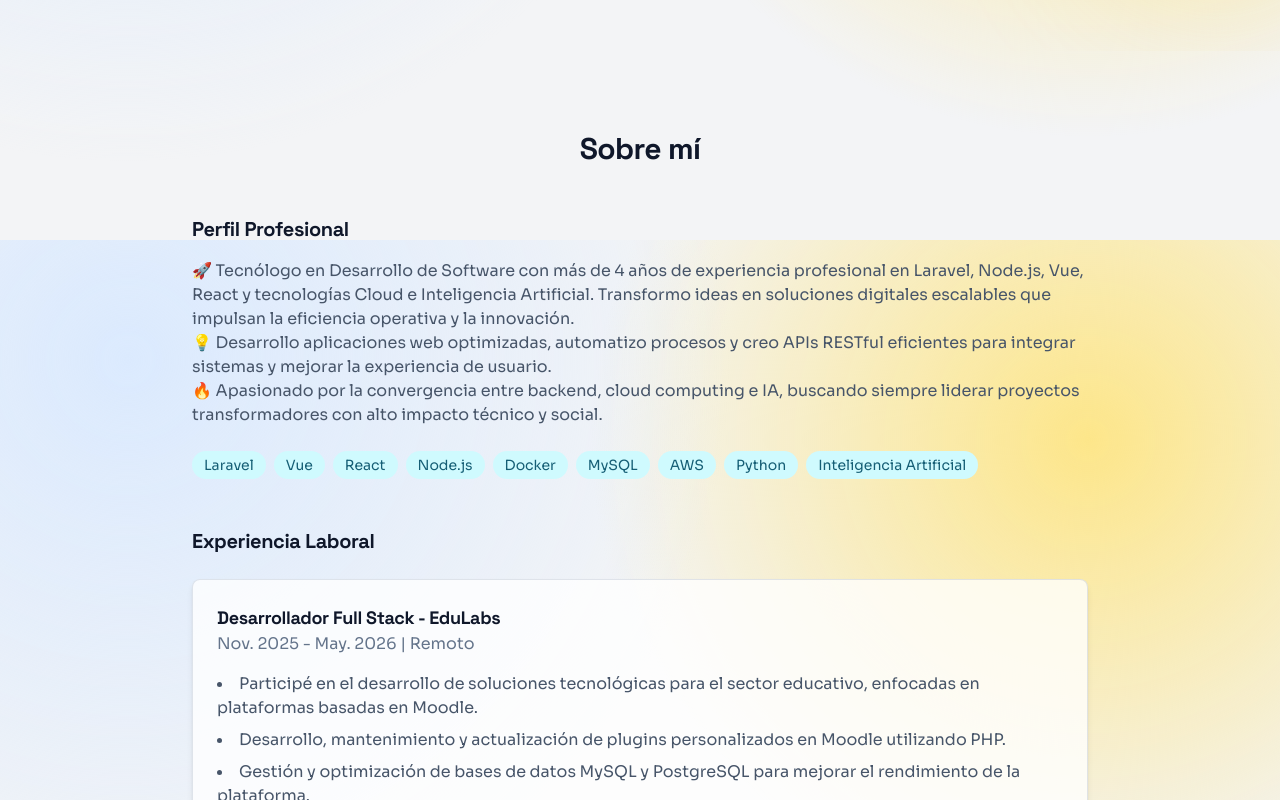
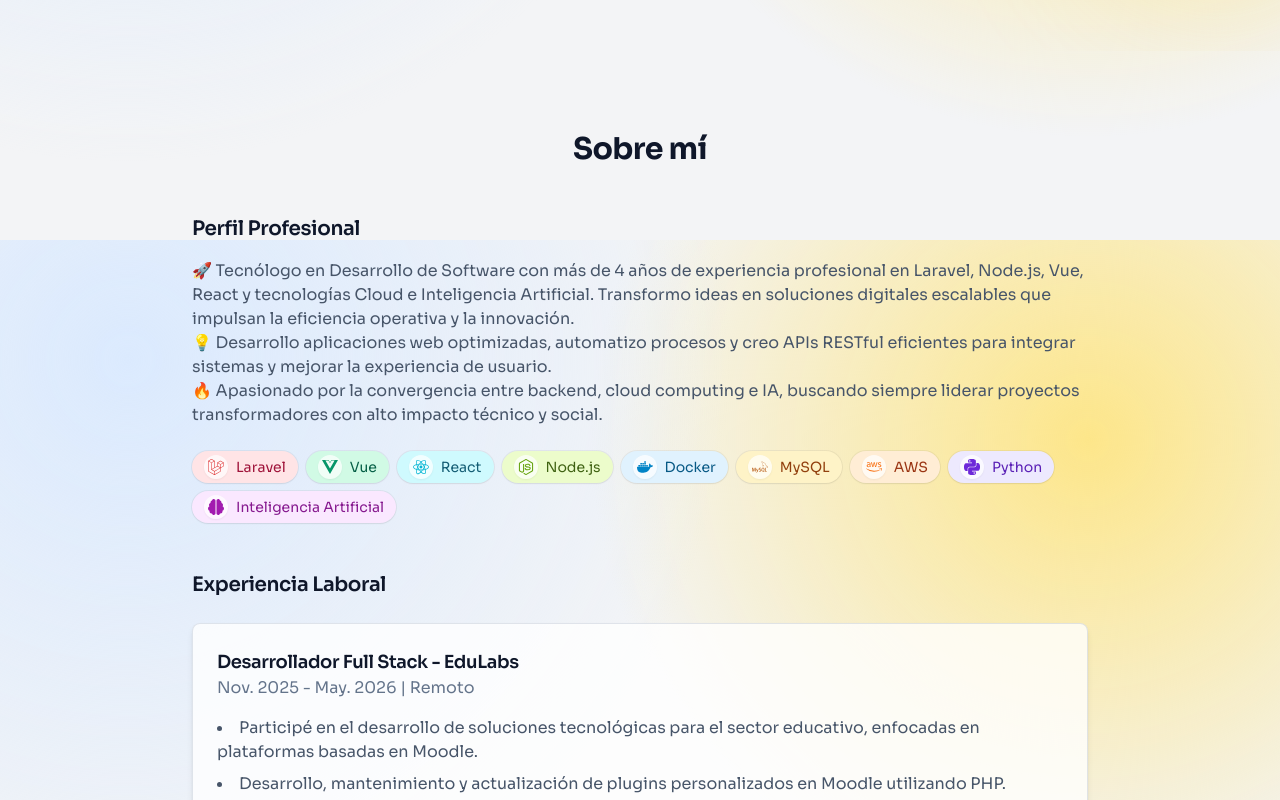
Before and after one commit to lokogam/Duvan-Gamboa, a React (Vite) app: page / in a window 1280 px wide. Shown: the part 560-1360 px from the top of the page. Built offline with nearby package versions, Linux system fonts and the light colour scheme.

Commit message:
Actualizar componentes React y estilos: mejoras en About, Projects y optimizaciones CSS

```diff
--- a/src/App.css
+++ b/src/App.css
@@ -52,7 +52,7 @@
 h2,
 h3,
 h4 {
-  font-family: 'Space Grotesk', sans-serif;
+  font-family: 'Sora', sans-serif;
   letter-spacing: -0.02em;
 }
 
--- a/src/components/About.jsx
+++ b/src/components/About.jsx
@@ -2,10 +2,77 @@
 import React from "react";
 import { useLanguage } from "../context/LanguageContext";
 import { motion } from "framer-motion";
+import {
+  SiDocker,
+  SiLaravel,
+  SiMysql,
+  SiNodedotjs,
+  SiPython,
+  SiReact,
+  SiVuedotjs,
+} from "react-icons/si";
+import { FaAws, FaBrain } from "react-icons/fa6";
 
 export default function About() {
   const { language } = useLanguage();
   const Motion = motion;
+
+  const technologyBadges = [
+    {
+      name: "Laravel",
+      Icon: SiLaravel,
+      iconColor: "text-red-600",
+      className: "bg-rose-100 text-rose-800 dark:bg-rose-950/60 dark:text-rose-100",
+    },
+    {
+      name: "Vue",
+      Icon: SiVuedotjs,
+      iconColor: "text-emerald-600",
+      className: "bg-emerald-100 text-emerald-800 dark:bg-emerald-950/60 dark:text-emerald-100",
+    },
+    {
+      name: "React",
+      Icon: SiReact,
+      iconColor: "text-cyan-500",
+      className: "bg-cyan-100 text-cyan-800 dark:bg-cyan-950/60 dark:text-cyan-100",
+    },
+    {
+      name: "Node.js",
+      Icon: SiNodedotjs,
+      iconColor: "text-lime-600",
+      className: "bg-lime-100 text-lime-800 dark:bg-lime-950/60 dark:text-lime-100",
+    },
+    {
+      name: "Docker",
+      Icon: SiDocker,
+      iconColor: "text-sky-600",
+      className: "bg-sky-100 text-sky-800 dark:bg-sky-950/60 dark:text-sky-100",
+    },
+    {
+      name: "MySQL",
+      Icon: SiMysql,
+      iconColor: "text-amber-700",
+      className: "bg-amber-100 text-amber-800 dark:bg-amber-950/60 dark:text-amber-100",
+    },
+    {
+      name: "AWS",
+      Icon: FaAws,
+      iconColor: "text-orange-500",
+      className: "bg-orange-100 text-orange-800 dark:bg-orange-950/60 dark:text-orange-100",
+    },
+    {
+      name: "Python",
+      Icon: SiPython,
+      iconColor: "text-violet-700",
+      className: "bg-violet-100 text-violet-800 dark:bg-violet-950/60 dark:text-violet-100",
+    },
+    {
+      name: "Inteligencia Artificial",
+      Icon: FaBrain,
+      iconColor: "text-fuchsia-700",
+      className: "bg-fuchsia-100 text-fuchsia-800 dark:bg-fuchsia-950/60 dark:text-fuchsia-100",
+    },
+  ];
 
   // Contenido traducible
   const content = {
@@ -264,26 +331,21 @@
               {content.profileText}
             </p>
             <div className="mt-6 flex flex-wrap gap-2">
-              {[
-                "Laravel",
-                "Vue",
-                "React",
-                "Node.js",
-                "Docker",
-                "MySQL",
-                "AWS",
-                "Python",
-                "Inteligencia Artificial",
-              ].map((tech) => (
+              {technologyBadges.map((tech, index) => (
                 <Motion.span
-                  key={tech}
-                  initial={{ opacity: 0, y: 8 }}
+                  key={tech.name}
+                  initial={{ opacity: 0, y: 10, scale: 0.96 }}
                   whileInView={{ opacity: 1, y: 0 }}
                   viewport={{ once: true, amount: 0.2 }}
-                  transition={{ duration: 0.25 }}
-                  className="rounded-full bg-cyan-100 px-3 py-1 text-sm text-cyan-800 dark:bg-cyan-900/60 dark:text-cyan-100"
+                  whileHover={{ y: -3, scale: 1.03 }}
+                  whileTap={{ scale: 0.98 }}
+                  transition={{ duration: 0.28, delay: index * 0.05, type: "spring", stiffness: 260, damping: 20 }}
+                  className={`flex items-center gap-2 rounded-full px-3 py-1 text-sm font-medium shadow-sm ring-1 ring-black/5 backdrop-blur-sm ${tech.className}`}
                 >
-                  {tech}
+                  <span className="flex h-6 w-6 items-center justify-center rounded-full bg-white/70 shadow-sm dark:bg-black/20">
+                    <tech.Icon className={`h-4 w-4 ${tech.iconColor}`} aria-hidden="true" />
+                  </span>
+                  <span>{tech.name}</span>
                 </Motion.span>
               ))}
             </div>
--- a/src/components/Projects.jsx
+++ b/src/components/Projects.jsx
@@ -7,6 +7,14 @@
   const [activeFilter, setActiveFilter] = useState("all");
   const [currentIndex, setCurrentIndex] = useState(0);
   const Motion = motion;
+  const basePath = (import.meta.env.BASE_URL || "/").replace(/\/$/, "");
+
+  const buildAssetUrl = (path) => {
+    const normalizedPath = path.startsWith("/") ? path : `/${path}`;
+    return `${basePath}${normalizedPath}`;
+  };
+
+  const placeholderImage = buildAssetUrl("/projects/placeholder.avif");
 
   // Contenido traducible
   const content = {
@@ -34,7 +42,7 @@
         language === "es"
           ? "Aplicación web con Laravel para gestionar concursos de automóviles. Incluye gestión de departamentos, ciudades, participantes y ganadores."
           : "Laravel web application for managing automobile contests. Includes departments, cities, participants and winners management.",
-      image: "/projects/automobiles-concurso1.png",
+      image: "/projects/automobiles-concurso1.avif",
       tags: ["Laravel", "MySQL", "TailwindCSS", "Docker"],
       category: "laravel",
       demoUrl: null,
@@ -47,7 +55,7 @@
         language === "es"
           ? "Sistema de gestión de transacciones con Stripe. Implementa webhooks, simulación de pagos y gestión de saldos."
           : "Stripe transaction management system. Implements webhooks, payment simulation and balance management.",
-      image: "/projects/stripe-wallet.png",
+      image: "/projects/stripe-wallet.avif",
       tags: ["Laravel", "Stripe API", "MySQL", "Docker"],
       category: "laravel",
       demoUrl: null,
@@ -60,7 +68,7 @@
         language === "es"
           ? "Aplicación para gestionar cócteles consumiendo TheCocktailDB API. Incluye favoritos y CRUD completo."
           : "Cocktail management app fetching TheCocktailDB API. Includes favorites and full CRUD functionality.",
-      image: "/projects/cocktail-app.png",
+      image: "/projects/cocktail-app.avif",
       tags: ["Laravel", "Vue.js", "MySQL", "TailwindCSS"],
       category: "fullstack",
       demoUrl: null,
@@ -73,7 +81,7 @@
         language === "es"
           ? "Sistema CRUD para gestión de catálogo de productos con ASP.NET Core y React."
           : "Product catalog CRUD system with ASP.NET Core and React.",
-      image: "/projects/product-catalog.jpg",
+      image: "/projects/product-catalog.avif",
       tags: ["ASP.NET Core", "React", "MySQL", "Docker"],
       category: "dotnet",
       demoUrl: null,
@@ -86,7 +94,7 @@
         language === "es"
           ? "Aplicación web con React y Laravel que consume la API de Rick y Morty. Incluye búsqueda, filtros y favoritos."
           : "Web app with React and Laravel fetching Rick and Morty API. Includes search, filters, and favorites.",
-      image: "/projects/rick-and-morty.jpg",
+      image: "/projects/rick-and-morty.avif",
       tags: ["React", "Laravel", "API REST", "Docker"],
       category: "fullstack",
       demoUrl: null,
@@ -99,7 +107,7 @@
         language === "es"
           ? "Sistema de reserva de libros con autenticación, filtros por categoría y gestión de reservas."
           : "Book reservation system with authentication, category filters and reservation management.",
-      image: "/projects/book-reservation.jpg",
+      image: "/projects/book-reservation.avif",
       tags: ["Laravel", "Vue.js", "MySQL", "Docker"],
       category: "fullstack",
       demoUrl: null,
@@ -112,7 +120,7 @@
         language === "es"
           ? "Aplicación bancaria para venta de productos financieros con roles de administrador y asesor."
           : "Banking app for financial products sales with admin and advisor roles.",
-      image: "/projects/konecta-bank.jpg",
+      image: "/projects/konecta-bank.avif",
       tags: ["Node.js", "React", "MySQL", "Docker"],
       category: "fullstack",
       demoUrl: null,
@@ -125,7 +133,7 @@
         language === "es"
           ? "Sistema de gestión hotelera para Hoteles Decameron con información de habitaciones y acomodaciones."
           : "Hotel management system for Decameron Hotels with room and accommodation information.",
-      image: "/projects/decameron-hotel.jpg",
+      image: "/projects/decameron-hotel.avif",
       tags: ["Laravel", "Vue.js", "PostgreSQL", "Docker"],
       category: "fullstack",
       demoUrl: null,
@@ -138,7 +146,7 @@
         language === "es"
           ? "Plataforma e-commerce con microservicios en Laravel, AWS y frontend en Vue.js."
           : "E-commerce platform with Laravel microservices, AWS and Vue.js frontend.",
-      image: "/projects/ecom-core.jpg",
+      image: "/projects/ecom-core.avif",
       tags: ["Laravel", "Vue.js", "AWS", "Microservices"],
       category: "fullstack",
       demoUrl: null,
@@ -151,7 +159,7 @@
         language === "es"
           ? "API CRUD para gestión de compañías, contactos y notas con autenticación JWT y relaciones polimórficas."
           : "CRUD API for companies, contacts and notes management with JWT auth and polymorphic relations.",
-      image: "/projects/companies-api.png",
+      image: "/projects/companies-api.avif",
       tags: ["Laravel", "JWT", "MySQL", "Swagger", "Docker"],
       category: "laravel",
       demoUrl: null,
@@ -240,10 +248,16 @@
                 {/* Imagen del proyecto */}
                 <div className="h-48 overflow-hidden">
                   <img
-                    src={`${import.meta.env.VITE_BASE_URL}/${project.image}`}
+                    src={buildAssetUrl(project.image)}
                     alt={project.title}
                     className="h-full w-full object-cover transition-transform duration-500 hover:scale-105"
                     loading="lazy"
+                    onError={(e) => {
+                      const image = e.currentTarget;
+                      if (image.dataset.fallbackApplied === "true") return;
+                      image.dataset.fallbackApplied = "true";
+                      image.src = placeholderImage;
+                    }}
                   />
                 </div>
 
--- a/src/main.jsx
+++ b/src/main.jsx
@@ -3,8 +3,6 @@
 import '@fontsource/sora/400.css'
 import '@fontsource/sora/600.css'
 import '@fontsource/sora/700.css'
-import '@fontsource/space-grotesk/500.css'
-import '@fontsource/space-grotesk/700.css'
 import App from './App.jsx'
 import './App.css'
 
```
